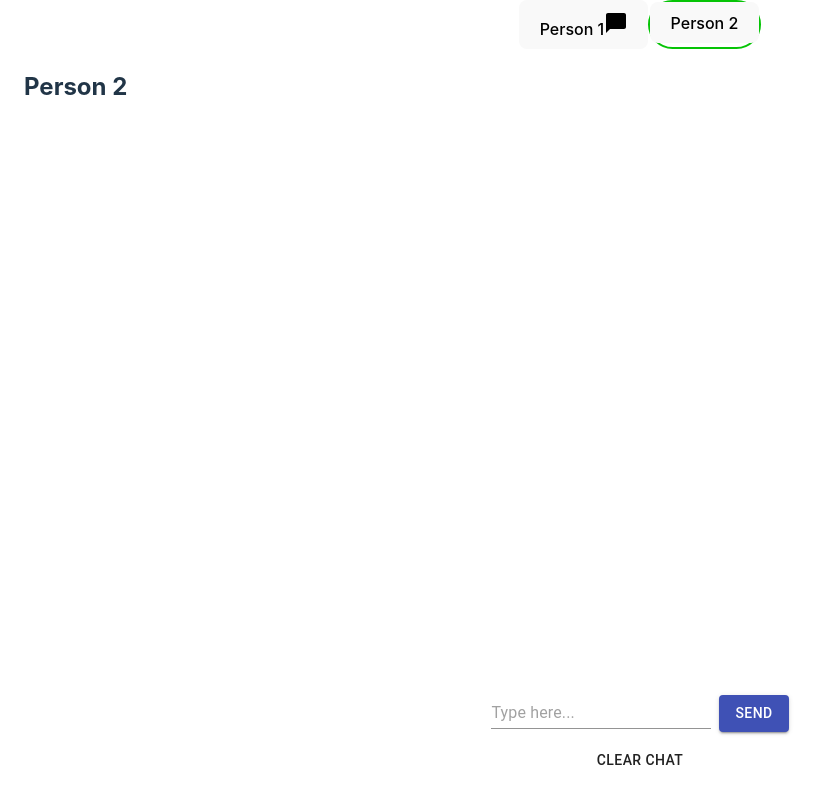
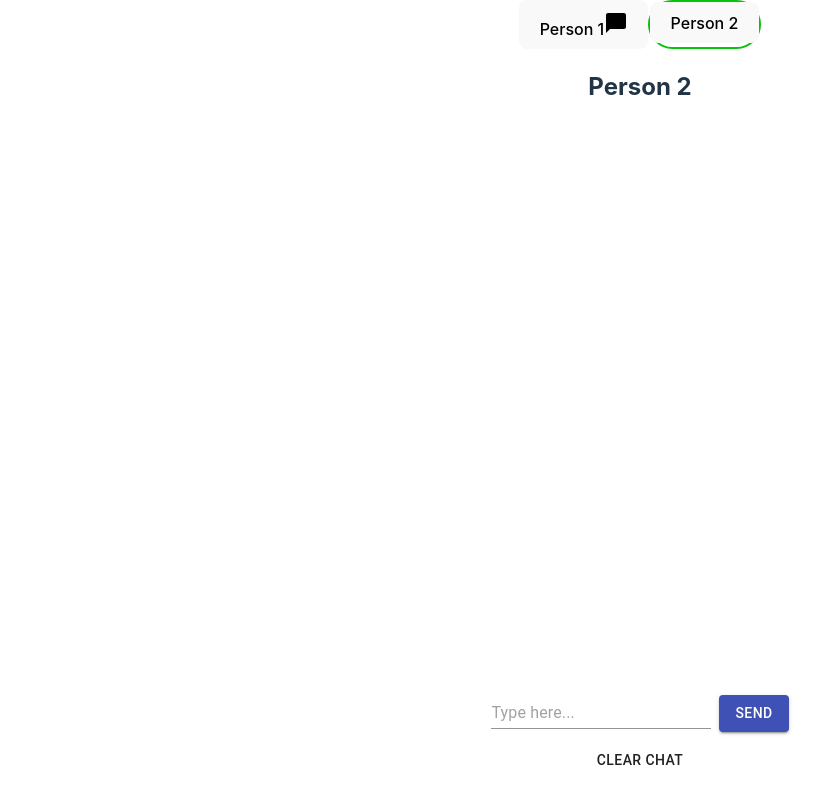
Before and after one commit to erenokur/react-rxjs-chat, a React (Vite) app: page /second-person in a window 1280 px wide. Shown: the whole page, without its empty margins (0-828 px from the left). Built offline with nearby package versions, Linux system fonts and the light colour scheme.

Commit message:
style changes

```diff
--- a/src/components/chat.tsx
+++ b/src/components/chat.tsx
@@ -1,4 +1,4 @@
-import React, { useState, useLayoutEffect } from "react";
+import React, { useState, useLayoutEffect, useEffect, useRef } from "react";
 import { Avatar, Button, Container, Grid, TextField } from "@material-ui/core";
 import chatStore, { Message } from "../store/chatStore";
 
@@ -12,6 +12,14 @@ const Chat: React.FC<ChatProps> = ({ person }) => {
     chatStore.subscribe(setChatState);
     chatStore.init();
   }, []);
+
+  const messagesEndRef = useRef<HTMLDivElement>(null);
+
+  const scrollToBottom = () => {
+    messagesEndRef.current?.scrollIntoView({ behavior: "smooth" });
+  };
+
+  useEffect(scrollToBottom, [chatState.data]);
 
   const onFormSubmit = (e: React.FormEvent<HTMLFormElement>) => {
     e.preventDefault();
@@ -34,7 +42,15 @@ const Chat: React.FC<ChatProps> = ({ person }) => {
         justifyContent: "space-between",
       }}
     >
-      <h2>{person}</h2>
+      <h2
+        style={{
+          display: "flex",
+          justifyContent: "center",
+          width: "100%",
+        }}
+      >
+        {person}
+      </h2>
       <div
         className="chat-box"
         style={{
@@ -51,6 +67,8 @@ const Chat: React.FC<ChatProps> = ({ person }) => {
             style={{
               justifyContent:
                 message.person === "Person 1" ? "flex-start" : "flex-end",
+              paddingLeft: "10px",
+              paddingRight: "10px",
             }}
             key={index}
           >
@@ -62,6 +80,7 @@ const Chat: React.FC<ChatProps> = ({ person }) => {
             </Grid>
           </Grid>
         ))}
+        <div ref={messagesEndRef} />
       </div>
       <form id="messageForm" onSubmit={onFormSubmit}>
         <Grid container spacing={1} alignItems="center" justifyContent="center">
--- a/src/pages/chatPage.tsx
+++ b/src/pages/chatPage.tsx
@@ -28,7 +28,7 @@ function ChatPage() {
         <button>
           Person 1
           {window.location.href.split("/")[3] !== "first-person" && (
-            <ChatBubbleIcon>{messageNotification}</ChatBubbleIcon>
+            <ChatBubbleIcon />
           )}
         </button>
       </NavLink>
@@ -44,7 +44,7 @@ function ChatPage() {
         <button className="ChatPage">
           Person 2
           {window.location.href.split("/")[3] !== "second-person" && (
-            <ChatBubbleIcon>{messageNotification}</ChatBubbleIcon>
+            <ChatBubbleIcon />
           )}
         </button>
       </NavLink>
```
